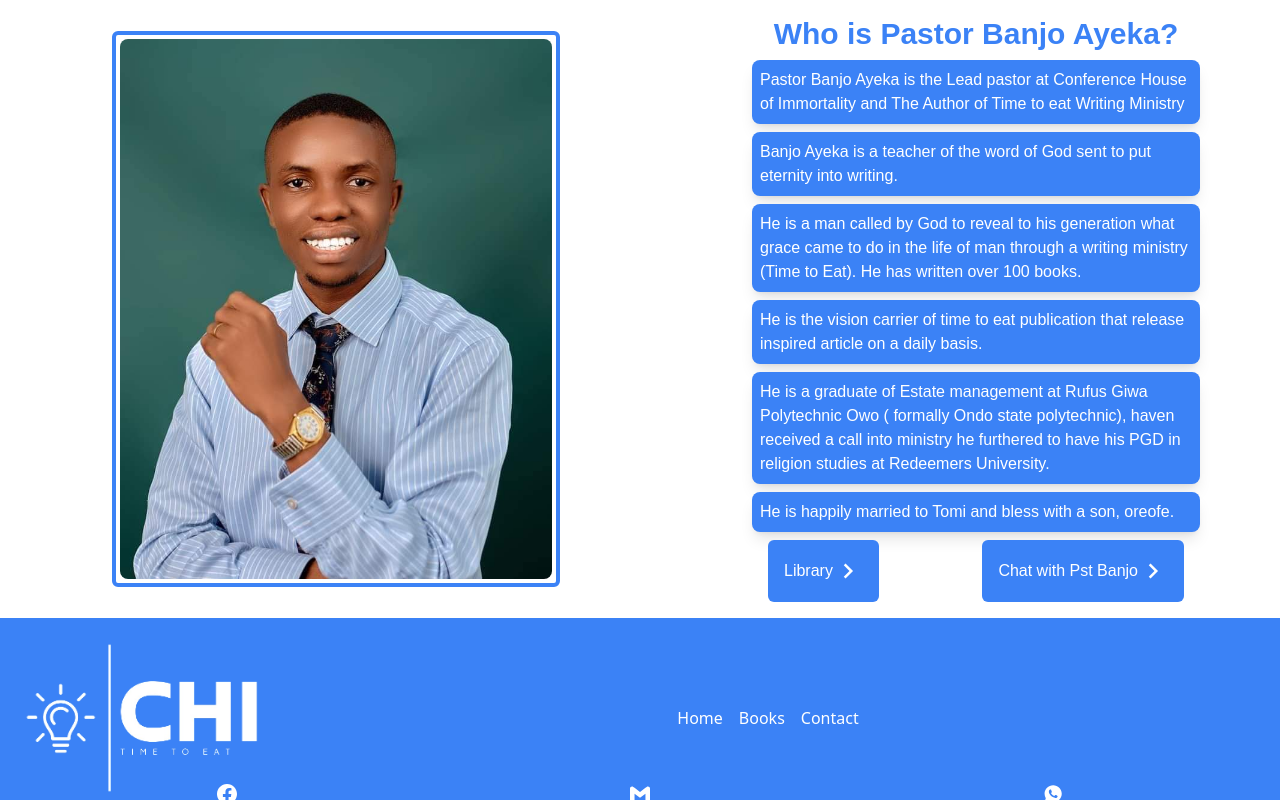
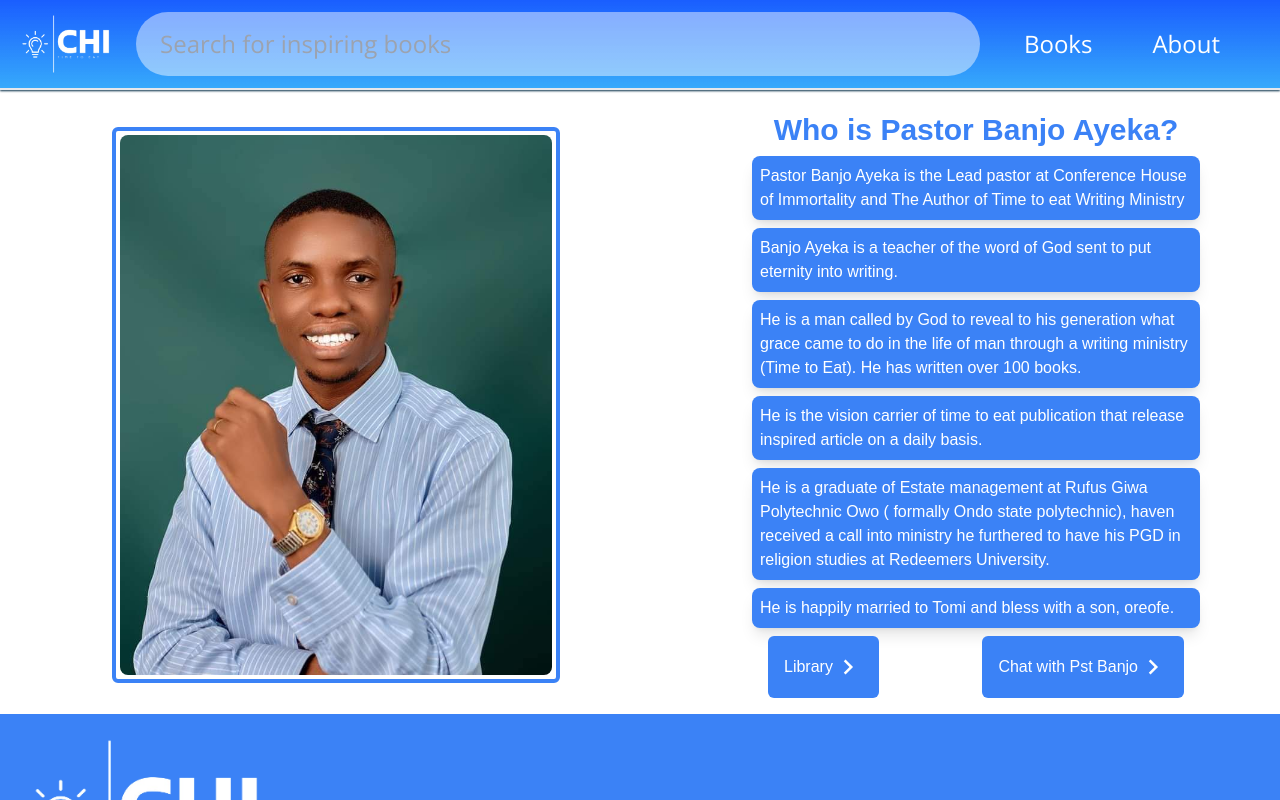
Before and after one commit to Temitope15/Time-to-eat, a React (Vite) app: page /about in a window 1280 px wide. Shown: the top 800 px of the page. Built offline with nearby package versions, Linux system fonts and the light colour scheme; a web font is replaced by a local one.

Commit message:
fixed overlapping of navBar

```diff
--- a/src/components/Hero.jsx
+++ b/src/components/Hero.jsx
@@ -16,7 +16,7 @@ function Hero() {
     }}
   />
 */
-    <main className="hero__gradient py-8 px-2 pt-28 lg:pt-16  text-white ">
+    <main className="hero__gradient py-8 px-2 pt-28 lg:pt-16 min-h-screen  text-white ">
       <section className=" mx-auto md:flex md:justify-between md:items-center px-10 ">
         <motion.div
           className="opacity-0"
--- a/src/components/navbar.jsx
+++ b/src/components/navbar.jsx
@@ -123,7 +123,9 @@ export const MyComponent = () => {
                   transition={{ delay: 0.4 }}
                   className="  border-slate-500  hover:bg-yellow-500"
                 >
-                  <Link className="block pl-6 py-4">About</Link>
+                  <Link className="block pl-6 py-4" to={"/about"}>
+                    About
+                  </Link>
                 </motion.li>
               </motion.ul>
             </motion.div>
--- a/src/pages/about.jsx
+++ b/src/pages/about.jsx
@@ -1,6 +1,7 @@
 /* eslint-disable react/prop-types */
 import { AboutPstBanjo } from "../data/about-pst";
 import ViewMore from "../components/view-more-btn";
+import Navbar from "../components/navbar";
 
 // card component
 const Card = ({ children }) => (
@@ -10,10 +11,10 @@ const Card = ({ children }) => (
 );
 
 const AboutBanjo = () => {
-
   return (
     <>
-      <section className="container flex flex-col items-center justify-around my-4 ite md:m-4 md:flex-row font-tertiary">
+      <Navbar />
+      <section className="container flex flex-col items-center justify-around my-4 ite md:m-4 md:flex-row font-tertiary pt-24">
         <div className="w-[35%] h-full p-1 border-4 rounded-md border-blue-500 mx-auto md:mx-0">
           <img
             src={AboutPstBanjo.img}
@@ -48,7 +49,11 @@ const AboutBanjo = () => {
 
           <div className="flex justify-between">
             <ViewMore link="/book-list" text="Library" style="mx-4" />
-            <ViewMore link={AboutPstBanjo.chatLink} text="Chat with Pst Banjo" style="mx-4" />
+            <ViewMore
+              link={AboutPstBanjo.chatLink}
+              text="Chat with Pst Banjo"
+              style="mx-4"
+            />
           </div>
         </div>
       </section>
```
